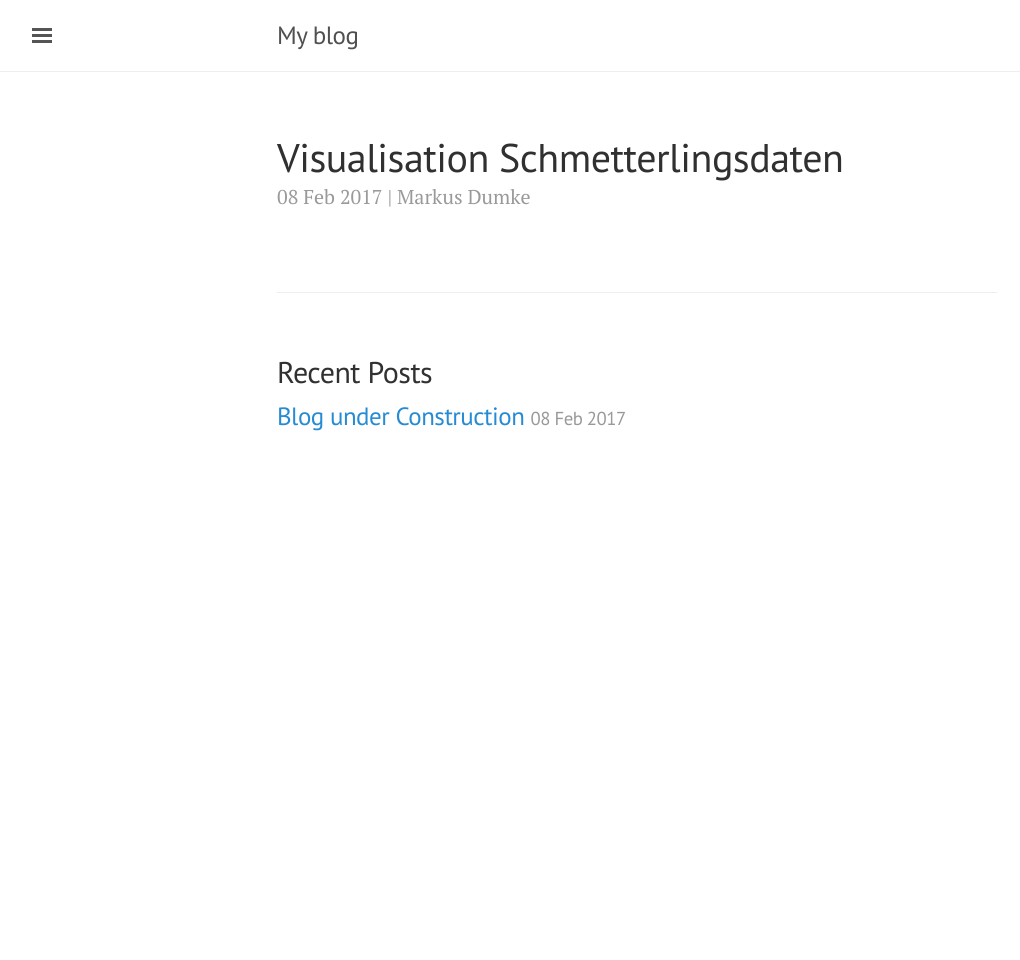
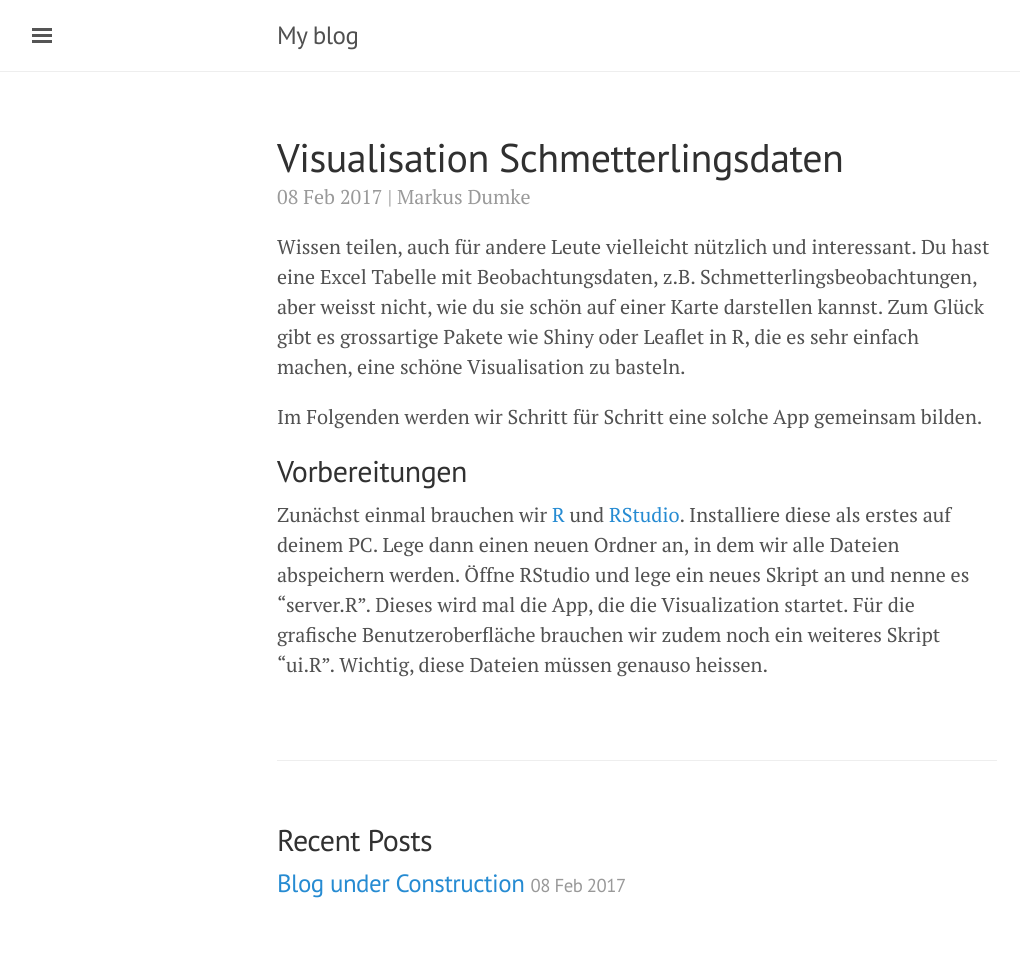
Before and after one commit to markdumke/Blog, a Jekyll site: the page built from _posts/2017-02-08-beobachtungen-visualisieren.md, in a window 1280 px wide. Shown: the whole page, without its empty margins (3-1023 px from the left). Built offline with Jekyll 4.4.1, drawn with Linux system fonts in a browser that asks for light colours; comment, search, counter and statistics services are not loaded; before the commit the page ends 900 px from its top, so only the background shows below that.

Commit message:
added text

```diff
--- a/_posts/2017-02-08-beobachtungen-visualisieren.md
+++ b/_posts/2017-02-08-beobachtungen-visualisieren.md
@@ -7,6 +7,18 @@ tags: Visualisation Schmetterlingsdaten
 comments: true
 ---
 
+Wissen teilen, auch für andere Leute vielleicht nützlich und interessant.
+Du hast eine Excel Tabelle mit Beobachtungsdaten, z.B. Schmetterlingsbeobachtungen, aber weisst nicht, wie du sie schön auf einer Karte darstellen kannst.
+Zum Glück gibt es grossartige Pakete wie Shiny oder Leaflet in R, die es sehr einfach machen, eine schöne Visualisation zu basteln.
+
+Im Folgenden werden wir Schritt für Schritt eine solche App gemeinsam bilden.
+## Vorbereitungen
+Zunächst einmal brauchen wir [R](https://cran.r-project.org/bin/windows/base/) und [RStudio](https://www.rstudio.com/products/rstudio/download/).
+Installiere diese als erstes auf deinem PC. Lege dann einen neuen Ordner an, in dem wir alle Dateien abspeichern werden.
+Öffne RStudio und lege ein neues Skript an und nenne es "server.R". Dieses wird mal die App, die die Visualization startet.
+Für die grafische Benutzeroberfläche brauchen wir zudem noch ein weiteres Skript "ui.R". Wichtig, diese Dateien müssen genauso heissen.
+
+
 
 
 {% include disqus.html %}
```
